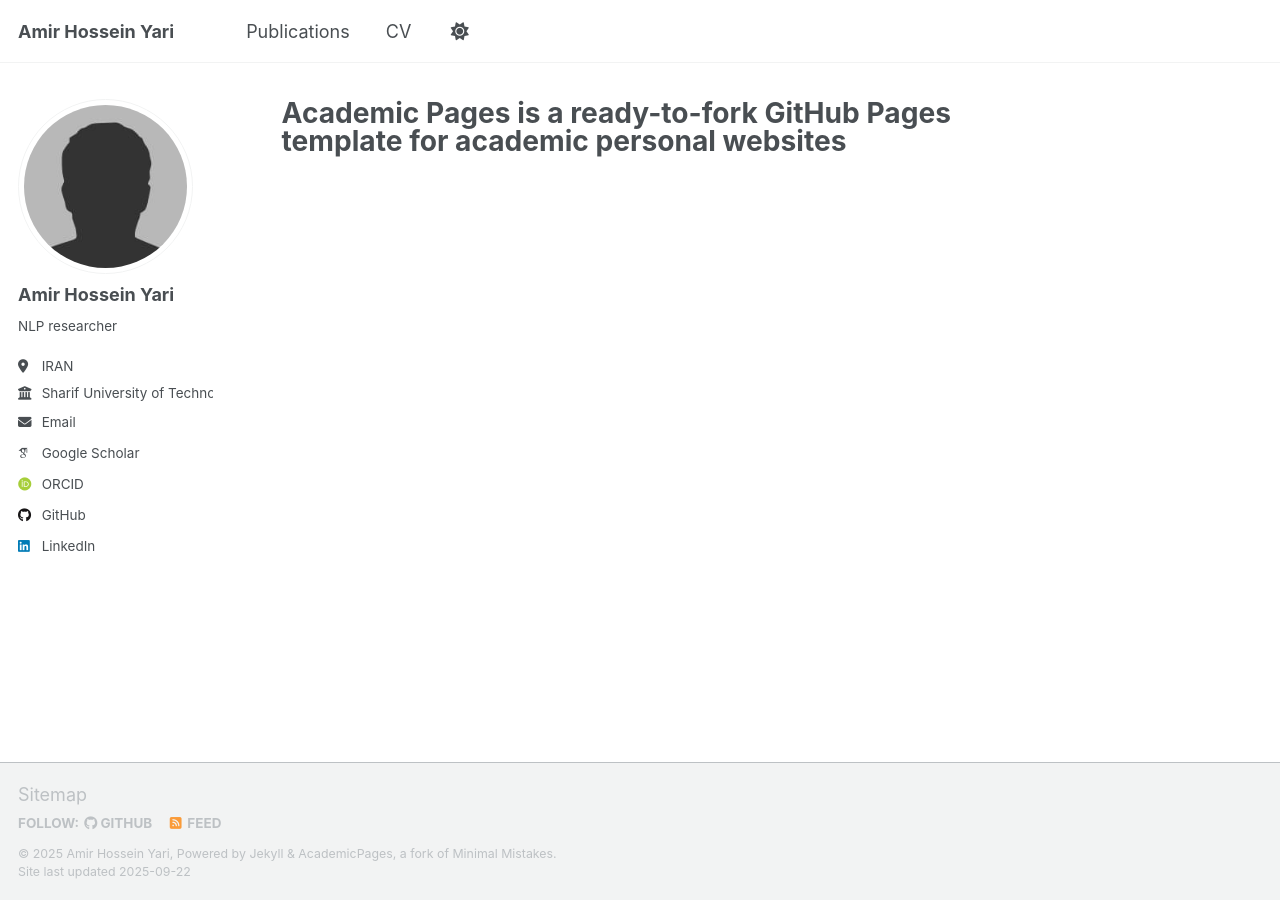
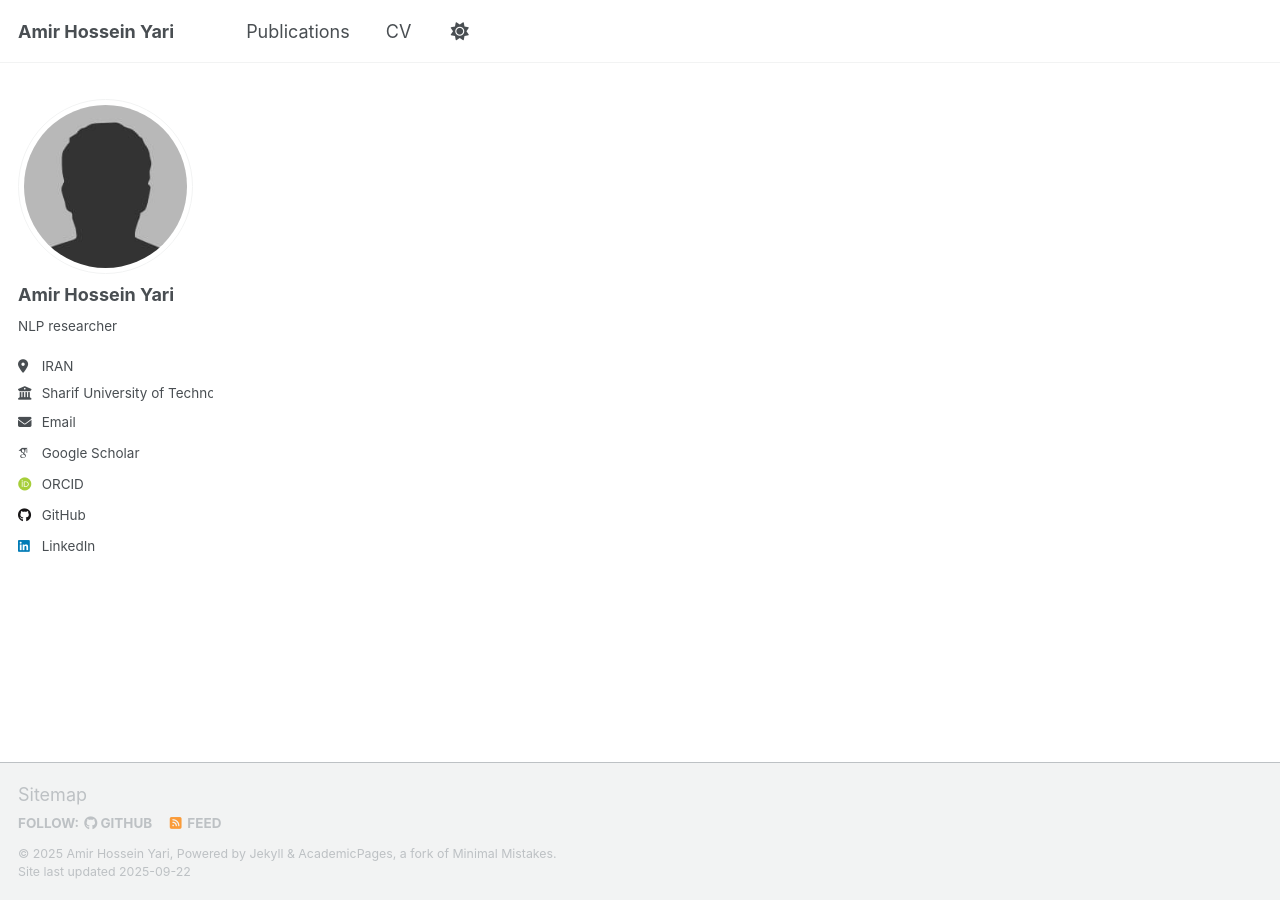
Before and after one commit to AmirHosseinYari2002/AmirHosseinYari2002.github.io, a Jekyll site: the page built from _pages/about.md, in a window 1280 px wide. Built offline with Jekyll 4.4.1, drawn with Linux system fonts in a browser that asks for light colours; some web fonts are replaced; a script that is not in the unit is left out.

```diff
--- a/_pages/about.md
+++ b/_pages/about.md
@@ -1,6 +1,6 @@
 ---
 permalink: /
-title: "Academic Pages is a ready-to-fork GitHub Pages template for academic personal websites"
+title: ""
 author_profile: true
 redirect_from:
   - /about/
```
Also changed, not shown: _pages/publications.md (+2 -1 lines).
